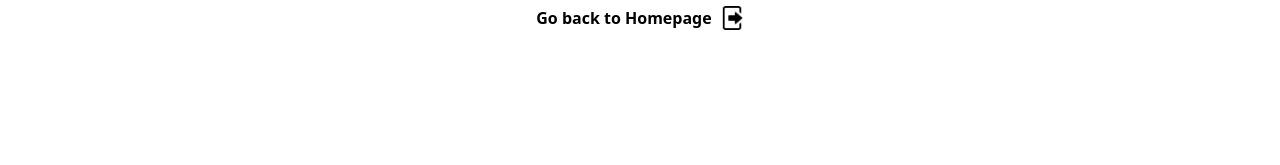
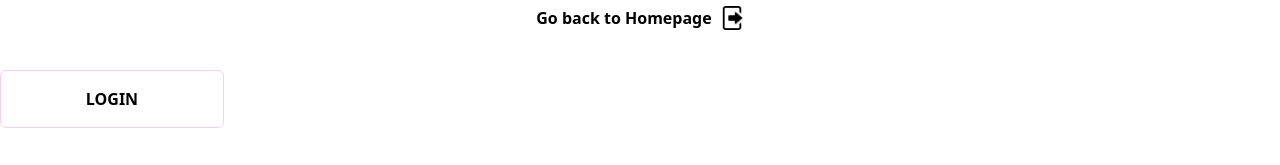
Before and after one commit to Victorakinwunmi/cake-web, a Nuxt app: page /login in a window 1280 px wide. Shown: the part 834-999 px from the top of the page. Before the commit the page ends 864 px from the top, so only its background shows below. Built offline with nearby package versions, Linux system fonts and the light colour scheme.

Commit message:
fixed the show password error

```diff
--- /dev/null
+++ b/components/LoadingButton.vue
@@ -0,0 +1,43 @@
+<template>
+    <button
+    :class="color ? color : 'hover:bg-pink-100 border border-pink-200 text-black'"
+    :disabled="loading || disabled"
+    class="font-bold rounded-md focus:text-pink-600 focus:text-black focus:outline-none outline-none my-10 py-4 px-2 w-56 ">
+
+      <div class="flex items-center justify-center uppercase">
+
+        <div v-if="loading" class="flex items-center">
+          <div class="animate-pulse mr-2">
+           <img :src="require('@/assets/icons/whatsapp.png')" width="30px" />
+          </div>
+          {{loadingText}}
+        </div>
+        <div v-if="!loading">
+          <slot name="login" />
+        </div>
+
+      </div>
+
+    </button>
+</template>
+
+<script>
+  export default {
+    name: "LoadingButton",
+    props: {
+      loading:Boolean,
+      color: String,
+      disabled: Boolean,
+      loadingText: String,
+    },
+    data(){
+      return{
+       loading:true,
+      }
+    },
+
+    methods:{
+
+    }
+  }
+</script>
--- a/pages/login.vue
+++ b/pages/login.vue
@@ -15,7 +15,7 @@
                             <div class="relative w-full">
                                 <div class="flex items-center w-full">
                                     <label :class="is_focused ? 'transform -translate-y-7 absolute transition duration-500 ease-in-out ml-4 font-bold text-sm px-2 bg-gray-100 ':'text-sm transition duration-500 ease-in-out ml-4 cursor-text font-bold absolute px-2'" for="text" >EMAIL</label>
-                                    <input @focus="focus()" @blur="blur()" type="text" v-model="user_email" class="py-4 px-6 w-full md:w-10/12 bg-transparent border font-semibold border-black rounded-md outline-none">
+                                    <input @focus="focus()" @blur="blur()" type="email" v-model="user_email" class="py-4 px-6 w-full md:w-10/12 bg-transparent border font-semibold border-black rounded-md outline-none">
                                 </div>
 
                             </div>
@@ -25,7 +25,7 @@
                                 <div class="flex items-center w-full">
                                     <label :class="password_focus ? 'transform -translate-y-7 absolute transition duration-500 bg-gray-100 ease-in-out ml-4 font-bold text-sm px-2':'text-sm transition duration-500  ease-in-out ml-4 cursor-text font-bold absolute px-2'" for="text" >PASSWORD</label>
                                    <div class=" border-black rounded-md border w-full md:w-10/12 flex items-center">
-                                     <input :type="[show_password? 'password':'text']" @focus="passwordFocus()" @blur="passwordBlur()" v-model="user_password" class="py-4 font-semibold w-full px-6 bg-transparent outline-none">
+                                     <input :type="[show_password? 'text':'password']" @focus="passwordFocus()" @blur="passwordBlur()" v-model="user_password" class="py-4 font-semibold w-full px-6 bg-transparent outline-none">
                                      <img :src="require('@/assets/icons/Visible.png')" @click="showPassword()" class="w-6 h-5 mr-4 cursor-pointer">
                                    </div>
                                 </div>
@@ -67,6 +67,12 @@
         <img :src="require('@/assets/icons/Exit.png')" class="w-6">
     </div>
 
+    <LoadingButton :loadingText="'victor'">
+      <template #login>
+        Login
+      </template>
+    </LoadingButton>
+
 </div>
 </template>
 
@@ -82,7 +88,7 @@ export default {
       doesnt_exist:false,
       is_focused:false,
       password_focus:false,
-      show_password:"false",
+      show_password:false,
     };
   },
   methods: {
```
